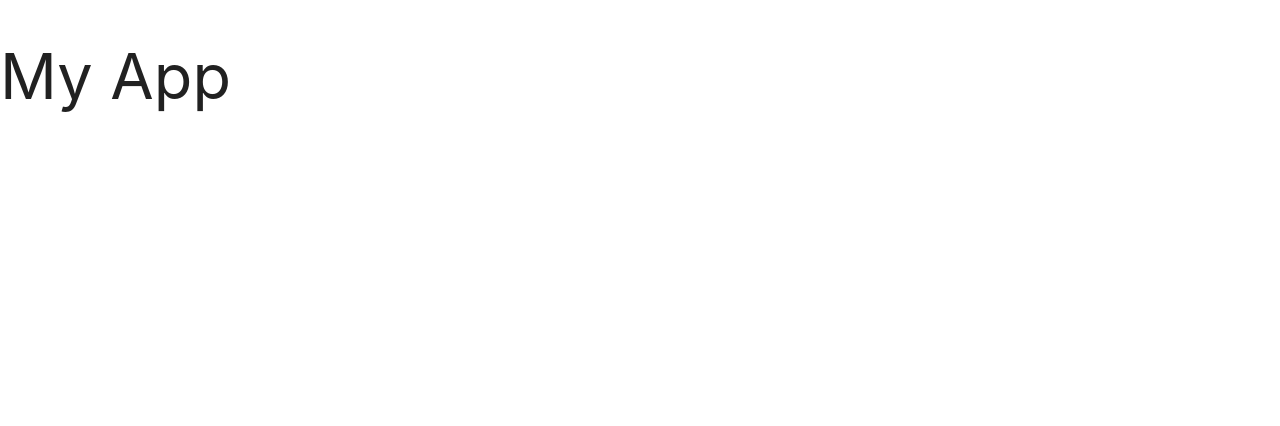
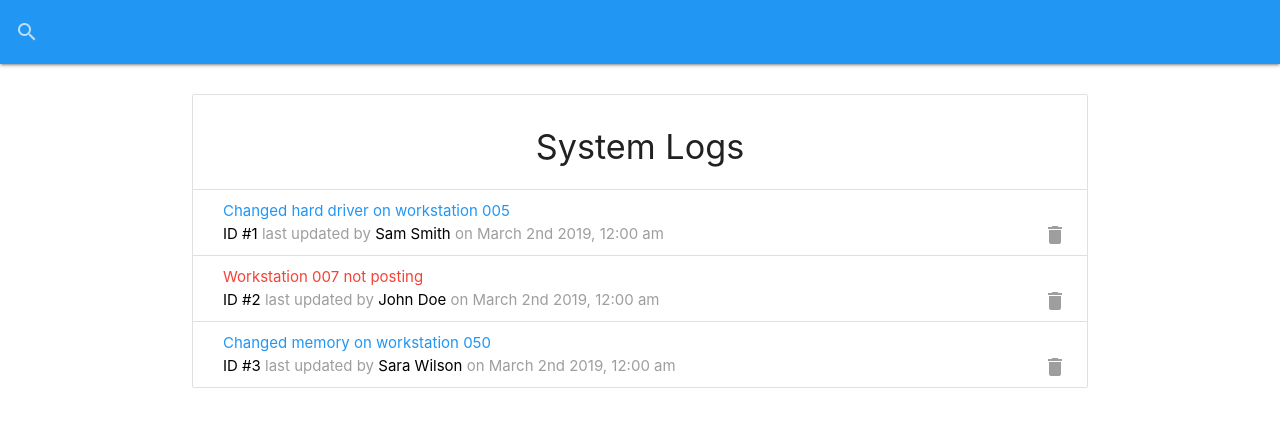
Before and after one commit to AlonPeleg/it-logger, a React (Create React App) app: page / in a window 1280 px wide. Shown: the top 426 px of the page. Built offline with nearby package versions, Linux system fonts and the light colour scheme; data requests are answered from the project's data file.

Commit message:
Working on Logs and LogItem UI

```diff
--- a/package.json
+++ b/package.json
@@ -4,8 +4,10 @@
   "private": true,
   "dependencies": {
     "materialize-css": "^1.0.0",
+    "moment": "^2.24.0",
     "react": "^16.8.6",
     "react-dom": "^16.8.6",
+    "react-moment": "^0.9.2",
     "react-scripts": "3.0.1"
   },
   "scripts": {
--- a/src/App.js
+++ b/src/App.js
@@ -1,4 +1,7 @@
-import React, { useEffect } from "react";
+import React, { useEffect, Fragment } from "react";
+
+import SearchBar from "./components/layout/SearchBar";
+import Logs from './components/logs/Logs';
 
 import "materialize-css/dist/css/materialize.min.css";
 import M from "materialize-css/dist/js/materialize.min.js";
@@ -10,9 +13,12 @@ const App = () => {
   });
 
   return (
-    <div className="App">
-      <h1>My App</h1>
-    </div>
+    <Fragment>
+      <SearchBar />
+      <div className="container">
+        <Logs/>
+      </div>
+    </Fragment>
   );
 };
 
--- /dev/null
+++ b/src/components/layout/SearchBar.js
@@ -0,0 +1,21 @@
+import React from "react";
+
+const SearchBar = () => {
+  return (
+    <nav style={{ marginBottom: 30 }} className="blue">
+      <div className="nav-wrapper">
+        <form>
+          <div className="input-field">
+            <input type="search" id="id" required />
+            <label htmlFor="search" className="label-icon">
+              <i className="material-icons">search</i>
+            </label>
+            <i className="material-icons">close</i>
+          </div>
+        </form>
+      </div>
+    </nav>
+  );
+};
+
+export default SearchBar;
--- /dev/null
+++ b/src/components/logs/LogItem.js
@@ -0,0 +1,35 @@
+import React from "react";
+import Moment from "react-moment";
+import PropTypes from "prop-types";
+
+const LogItem = ({ log }) => {
+  return (
+    <li className="collection-item">
+      <div>
+        <a
+          href="#edit-log-modal"
+          className={`modal-trigger ${
+            log.attention ? "red-text" : "blue-text"
+          }`}
+        >
+          {log.message}
+        </a>
+        <br />
+        <span className="grey-text">
+          <span className="black-text">ID #{log.id}</span> last updated by{" "}
+          <span className="black-text">{log.tech}</span> on{" "}
+          <Moment format="MMMM Do YYYY, h:mm a">{log.date}</Moment>
+        </span>
+        <a href="#!" className="secondary-content">
+            <i className="material-icons grey-text">delete</i>
+        </a>
+      </div>
+    </li>
+  );
+};
+
+LogItem.propTypes = {
+  log: PropTypes.object.isRequired
+};
+
+export default LogItem;
--- /dev/null
+++ b/src/components/logs/Logs.js
@@ -0,0 +1,41 @@
+import React, { useState, useEffect } from "react";
+
+import LogItem from "./LogItem";
+
+const Logs = () => {
+  const [logs, setLogs] = useState([]);
+  const [loading, setLoading] = useState(false);
+
+  useEffect(() => {
+    getLogs();
+    // eslint-disable-next-line
+  }, []);
+
+  const getLogs = async () => {
+    setLoading(true);
+    const res = await fetch("/logs");
+    const data = await res.json();
+
+    setLogs(data);
+    setLoading(false);
+  };
+
+  if (loading) {
+    return <h4>Loading...</h4>;
+  }
+
+  return (
+    <ul className="collection with-header">
+      <li className="collection-header">
+        <h4 className="center">System Logs</h4>
+      </li>
+      {!loading && !logs.length ? (
+        <p className="center">No logs to show...</p>
+      ) : (
+        logs.map(log => <LogItem key={log.id} log={log} />)
+      )}
+    </ul>
+  );
+};
+
+export default Logs;
```
Also changed, not shown: src/App.css (added), 1 other file (tests, documents, lock files or other folders).
